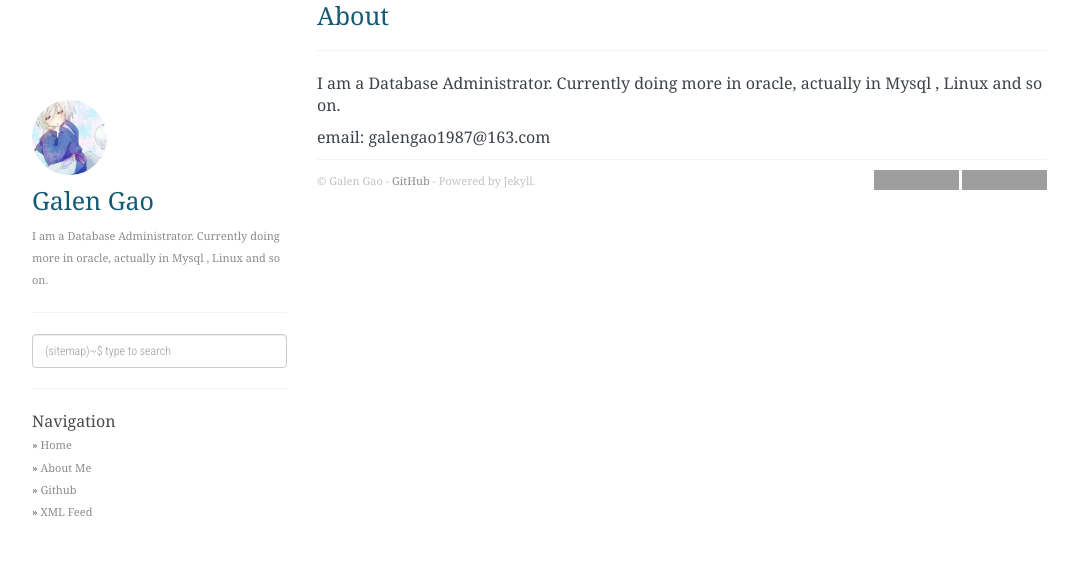
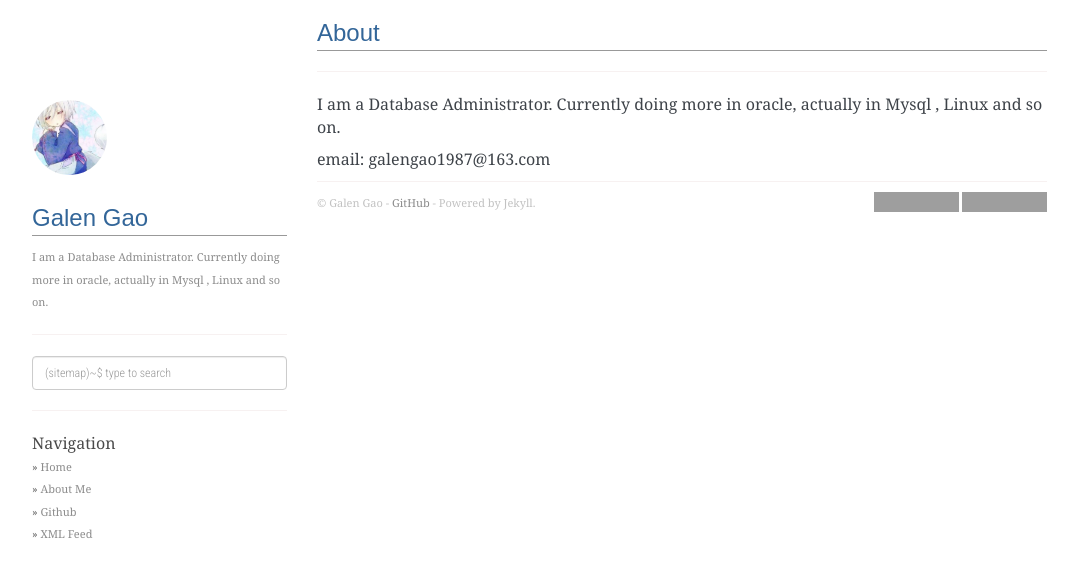
Before and after one commit to GalenGao/GalenGao.github.io, a Jekyll site: the page built from about.md, in a window 1280 px wide. Shown: the top 577 px of the page, without its empty margins (53-1131 px from the left). Built offline with Jekyll 4.4.1, drawn with Linux system fonts in a browser that asks for light colours; nearby versions of some CDN libraries; grey boxes are pictures that could not be loaded.

Commit message:
first post

```diff
--- a/static/css/main.css
+++ b/static/css/main.css
@@ -38,12 +38,11 @@ span.time, span.categories {
 }
 
 h1 {
-    font-weight: normal;
-    color: #155A74;
-    font-size: 25px;
-    margin-bottom: 0.5rem;
-    margin-top: 0.2rem;
-    text-rendering: optimizeLegibility
+    font-family: Arial, sans-serif;
+    font-size: 24px;
+    color: #369;
+    padding-bottom: 4px;
+    border-bottom: 1px solid #999;
 }
 
 h2 {
```
